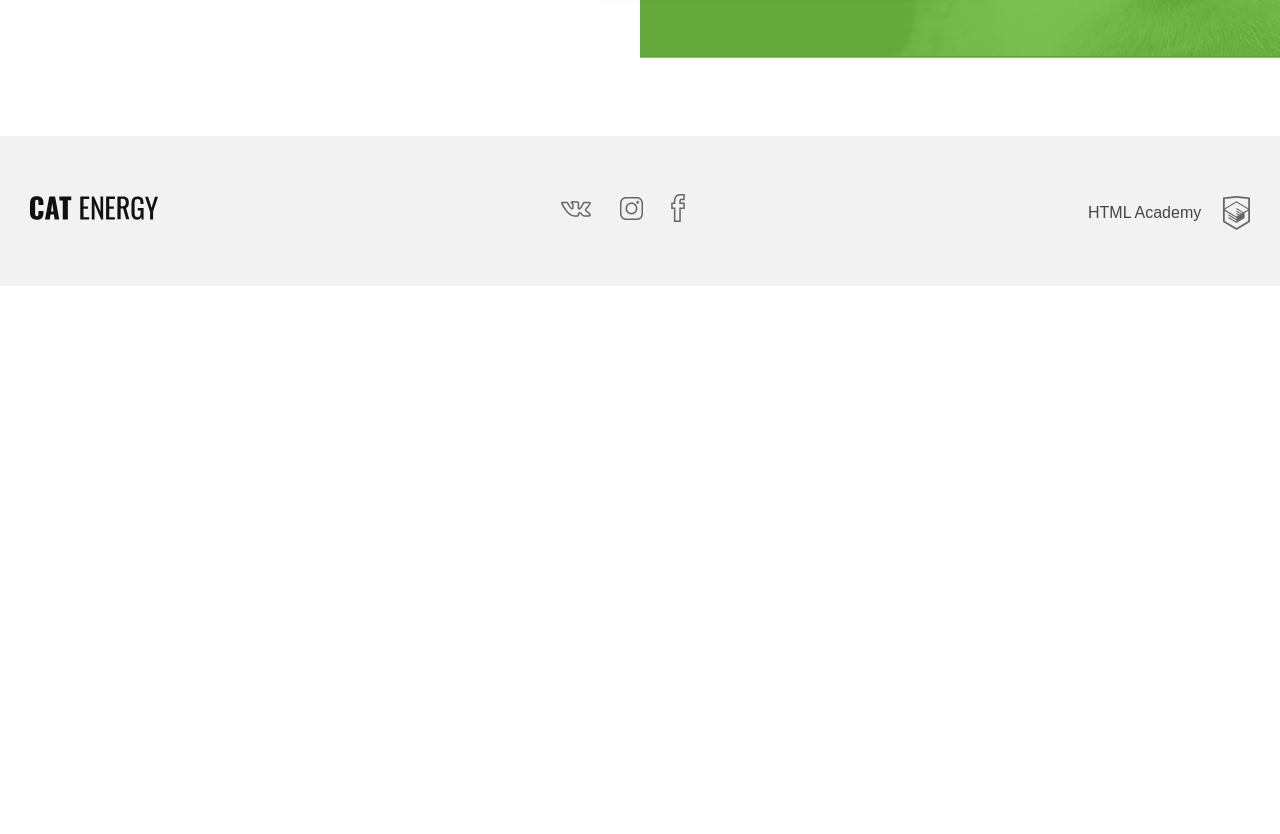
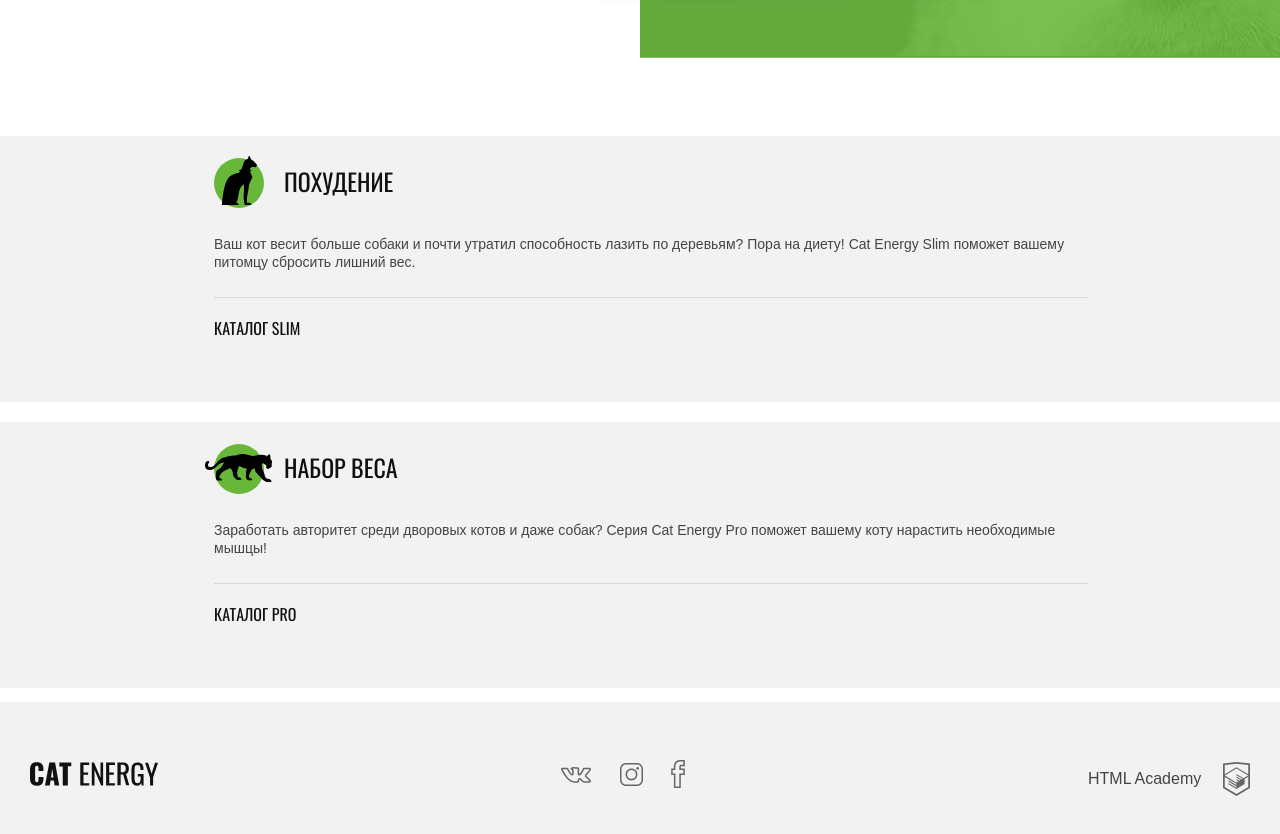
Before and after one commit to fadeyush/cat-energy, a React (Create React App) app: page /about in a window 1280 px wide. Shown: the part 640-1474 px from the top of the page. Before the commit the page ends 926 px from the top, so only its background shows below. Built offline with nearby package versions, Linux system fonts and the light colour scheme.

Commit message:
создание компонента program и стилизация для мобильной версии

```diff
--- /dev/null
+++ b/src/components/MainPageProgramItem.tsx
@@ -0,0 +1,20 @@
+import React, { FC } from 'react';
+import { ProgramItemProps } from '../types/programMainItem';
+import classes from '../styles/ProgramMainPage.module.scss'
+import { NavLink } from 'react-router-dom';
+import { Pages } from '../types/pageHeader';
+
+
+const MainPageProgramItem: FC<ProgramItemProps> = ({info, catalogName, catalogButtonName, className}) => {
+    return (
+        <li className={classes.program__item}>
+            <div className={classes.program__item__wrapper}>
+                <h3 className={`${classes.program__title } ${classes[className]}`}>{catalogName}</h3>
+                <p className={classes.program__info}>{info}</p>
+                <NavLink to={Pages.catalog} className={classes.program__button}>{catalogButtonName}</NavLink>
+            </div>
+        </li>
+    );
+};
+
+export default MainPageProgramItem;
--- /dev/null
+++ b/src/components/ProgramList.tsx
@@ -0,0 +1,23 @@
+import React, { FC } from 'react';
+import classes from '../styles/ProgramMainPage.module.scss'
+import { ProgramItemProps } from '../types/programMainItem';
+import MainPageProgramItem from './MainPageProgramItem';
+
+const ProgramList: FC = () => {
+    const programItems: ProgramItemProps[] = [
+        {info: 'Ваш кот весит больше собаки и почти утратил способность лазить по деревьям? Пора на диету! Cat Energy Slim поможет вашему питомцу сбросить лишний вес.', catalogName: 'Похудение', catalogButtonName: 'Каталог Slim', className: 'program__title--slim'},
+        {info: 'Заработать авторитет среди дворовых котов и даже собак? Серия Cat Energy Pro поможет вашему коту нарастить необходимые мышцы!', catalogName: 'Набор веса', catalogButtonName: 'Каталог Pro', className: 'program__title--pro'}
+    ];
+
+    return (
+        <section className={classes.program}>
+            <ul className={classes.program__list}>
+                {programItems.map(program=>
+                    <MainPageProgramItem info={program.info} className={program.className} catalogButtonName={program.catalogButtonName} catalogName={program.catalogName}/>
+                )}
+            </ul>
+        </section>
+    );
+};
+
+export default ProgramList;
--- a/src/components/PromoSection.tsx
+++ b/src/components/PromoSection.tsx
@@ -11,9 +11,9 @@ const PromoSection: FC = () => {
             <div className='promo__wrapper'>
                 <h1 className='promo__title'>Функциональное<br/> питание для котов</h1>
                 <p className='promo__info'>Занялся собой? Займись котом!</p>
-                <MyButton colorType={buttonTypes.green} className='promo__button'>
-                    <NavLink to={Pages.program}>Подобрать программу</NavLink>
-                </MyButton>
+                <NavLink className={'promo__button-link'} to={Pages.program}>
+                    <MyButton colorType={buttonTypes.green} className='promo__button'>Подобрать программу</MyButton>
+                </NavLink>
             </div>
         </section>
     );
--- a/src/pages/Main.tsx
+++ b/src/pages/Main.tsx
@@ -1,10 +1,12 @@
 import React, { FC } from 'react';
 import PromoSection from '../components/PromoSection';
+import ProgramList from '../components/ProgramList';
 
 const Main: FC = () => {
     return (
         <main>
            <PromoSection/>
+           <ProgramList/>
         </main>
     );
 };
--- a/src/styles/PageHeaderItem.scss
+++ b/src/styles/PageHeaderItem.scss
@@ -70,11 +70,11 @@
                 }
 
                 a:hover {
-                    color: rgba($textColorWhite, 0.6);
+                    opacity: 0.4;
                 }
 
                 a:active {
-                    color: rgba($textColorWhite, 0.3);
+                    opacity: 0.7;
                 }
             }
         }
--- /dev/null
+++ b/src/styles/ProgramMainPage.module.scss
@@ -0,0 +1,106 @@
+@import './variables.scss';
+
+.program__list {
+    list-style: none;
+    padding: 0;
+    display: flex;
+    flex-direction: column;
+    gap: 20px;
+}
+
+.program__item {
+    background-color: $backgroundColorGray;
+    min-height: 266px;
+    padding: 22px 15%;
+    box-sizing: border-box;
+}
+
+.program__item__wrapper {
+    padding-left: 22px;
+}
+
+.program__title {
+    font-size: 24px;
+    line-height: 37px;
+    text-transform: uppercase;
+    font-weight: 400;
+    padding-left: 70px;
+    color: $textColorBlack;
+    margin: 0;
+    margin-bottom: 35px;
+    box-sizing: border-box;
+    padding-top: 5px;
+
+    position: relative;
+
+    &--slim::before {
+        position: absolute;
+        content: '';
+        top: 0;
+        left: 0;
+        width: 50px;
+        height: 50px;
+        border-radius: 50%;
+        background-color: $buttonGreen;
+    }
+
+    &--pro::before {
+        position: absolute;
+        content: '';
+        top: 0;
+        left: 0;
+        width: 50px;
+        height: 50px;
+        border-radius: 50%;
+
+        background-color: $buttonGreen;
+    }
+
+    &--slim::after {
+        position: absolute;
+        content: '';
+        top: -2px;
+        left: 8px;
+        width: 35px;
+        height: 49px;
+
+        background-image: url(../assets/img/icon-cat-slim.svg);
+    }
+
+    &--pro::after {
+        position: absolute;
+        content: '';
+        top: 10px;
+        left: -9px;
+        width: 67px;
+        height: 28px;
+
+        background-image: url(../assets/img/icon-cat-pro.svg);
+    }
+}
+
+.program__info {
+    font-family: 'Arial';
+    margin: 0;
+    line-height: 18px;
+    padding-bottom: 26px;
+    border-bottom: 1px solid $borderFooter;
+}
+
+.program__button {
+    text-decoration: none;
+    color: $textColorBlack;
+    text-transform: uppercase;
+    padding-top: 22px;
+    box-sizing: border-box;
+    display: block;
+
+    font-size: 16px;
+    line-height: 16px;
+}
+
+@media (min-width: $tablet-width) {
+}
+
+@media (min-width: $desktop-width) {
+}
--- a/src/styles/PromoSection.scss
+++ b/src/styles/PromoSection.scss
@@ -46,11 +46,11 @@
     display: block;
 
     margin-bottom: 22px;
+}
 
-    a {
-        text-decoration: none;
-        color: $textColorWhite;
-    }
+.promo__button-link {
+    text-decoration: none;
+    color: $textColorWhite;
 }
 
 @media (min-width: $tablet-width) {
--- /dev/null
+++ b/src/types/programMainItem.ts
@@ -0,0 +1,6 @@
+export interface ProgramItemProps {
+    info: string;
+    catalogName: string;
+    className: string;
+    catalogButtonName: string;
+}
```
